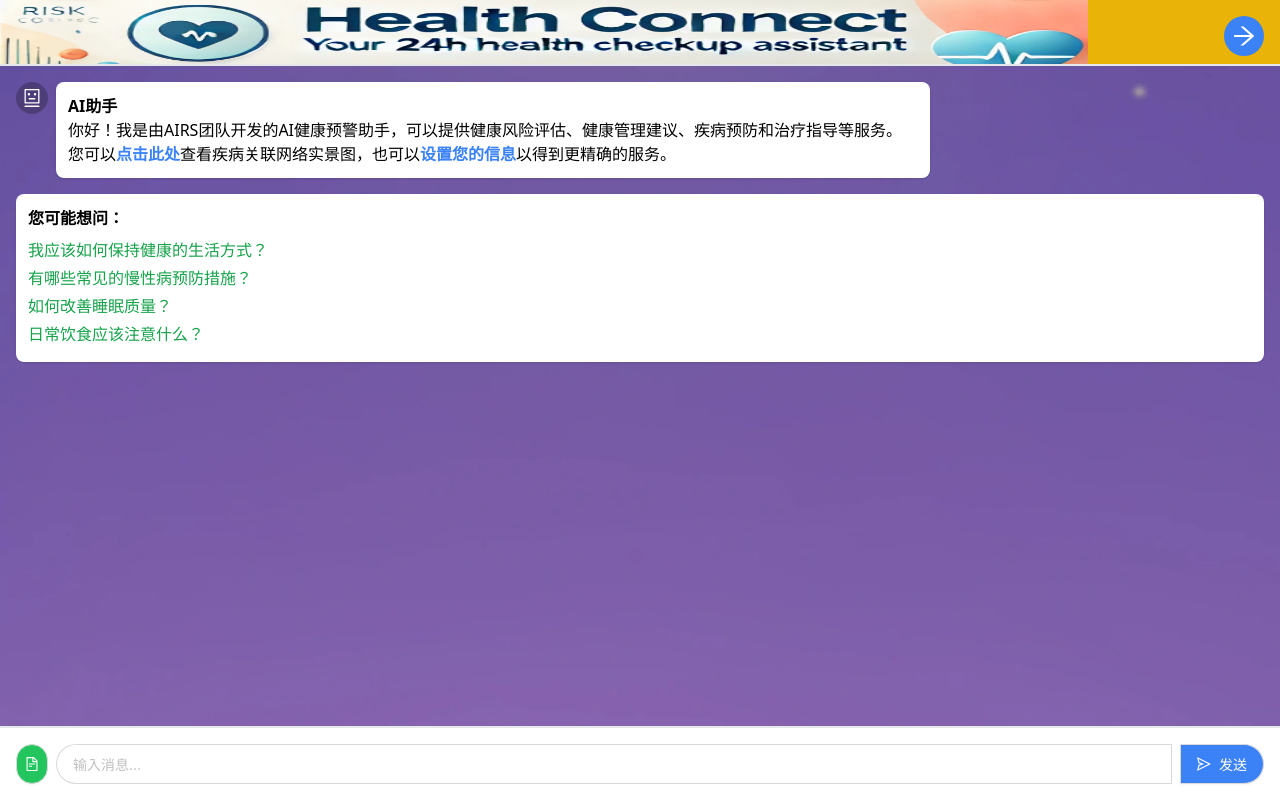
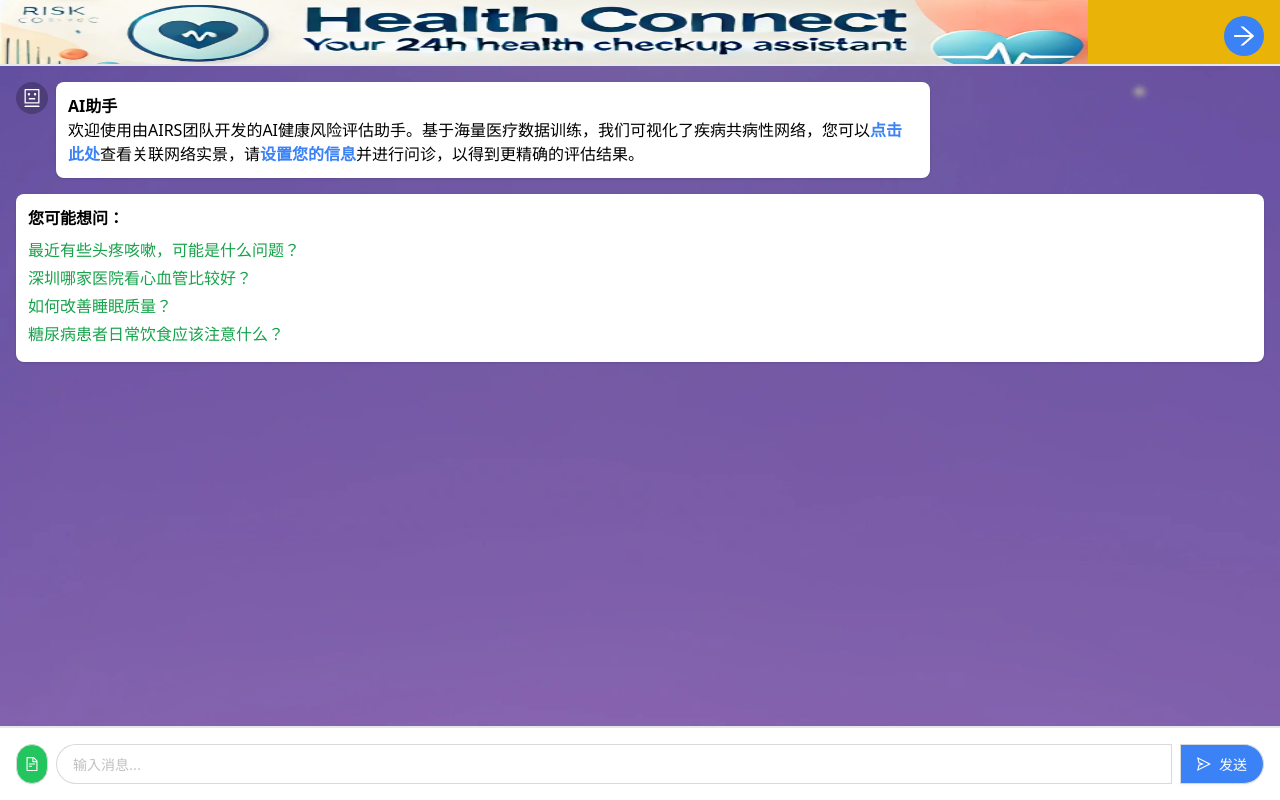
Before and after one commit to Fanxi1992/LLM-powered-health-risk-prediction-application-frontend, a React (Create React App) app: page / in a window 1280 px wide. Built offline with nearby package versions, Linux system fonts and the light colour scheme.

Commit message:
修改了默认文字

```diff
--- a/src/components/ChatBox.js
+++ b/src/components/ChatBox.js
@@ -37,10 +37,10 @@
 
   // 添加默认问题列表
   const defaultQuestions = [
-    "我应该如何保持健康的生活方式？",
-    "有哪些常见的慢性病预防措施？",
+    "最近有些头疼咳嗽，可能是什么问题？",
+    "深圳哪家医院看心血管比较好？",
     "如何改善睡眠质量？",
-    "日常饮食应该注意什么？"
+    "糖尿病患者日常饮食应该注意什么？"
   ];
 
   // 添加自动滚动到底部的函数
@@ -343,21 +343,21 @@
           <div className="max-w-[70%] bg-white rounded-lg p-3 shadow">
             <div className="font-bold">AI助手</div>
             <div>
-              你好！我是由AIRS团队开发的AI健康预警助手，可以提供健康风险评估、健康管理建议、疾病预防和治疗指导等服务。您可以
+              欢迎使用由AIRS团队开发的AI健康风险评估助手。基于海量医疗数据训练，我们可视化了疾病共病性网络，您可以
               <span
                 className="font-bold text-blue-500 cursor-pointer hover:underline"
                 onClick={handleNetworkClick}
               >
               点击此处
               </span>
-              查看疾病关联网络实景图，也可以
+              查看关联网络实景，请
               <span
                 className="font-bold text-blue-500 cursor-pointer hover:underline"
                 onClick={handleAvatarClick}
               >
                 设置您的信息
               </span>
-              以得到更精确的服务。
+              并进行问诊，以得到更精确的评估结果。
             </div>
           </div>
         </div>
```
